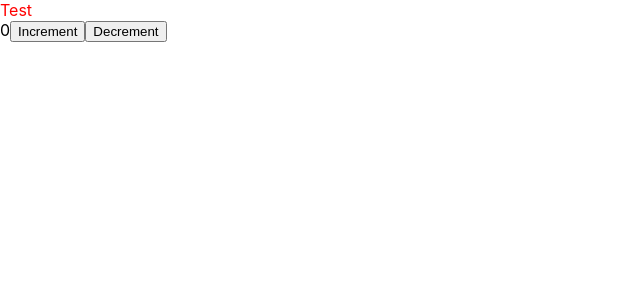
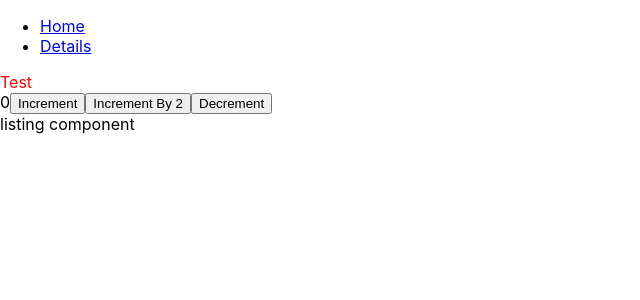
Before and after one commit to mdogan13/omdb-react, a React (Create React App) app: page / in a window 1280 px wide. Shown: the top 300 px of the page, without its empty margins (0-640 px from the left). Built offline with nearby package versions, Linux system fonts and the light colour scheme.

Commit message:
Add routing

```diff
--- a/package.json
+++ b/package.json
@@ -10,10 +10,12 @@
     "@types/jest": "^27.5.2",
     "@types/react": "^18.0.15",
     "@types/react-dom": "^18.0.6",
+    "axios": "^1.7.9",
     "cra-template-typescript": "1.2.0",
     "react": "^18.2.0",
     "react-dom": "^18.2.0",
     "react-redux": "^9.2.0",
+    "react-router-dom": "^7.1.1",
     "react-scripts": "5.0.1",
     "sass": "^1.83.0",
     "util": "^0.12.4",
@@ -45,6 +47,7 @@
   },
   "devDependencies": {
     "@types/node": "^22.10.2",
+    "@types/react-router-dom": "^5.3.3",
     "ts-node": "^10.9.2",
     "typescript": "4.9.5"
   }
--- a/src/App.tsx
+++ b/src/App.tsx
@@ -1,13 +1,33 @@
 import React from 'react';
 import styles from './App.module.scss';
 import { useDispatch, useSelector } from 'react-redux';
-import { decrement, increment } from './features/counter/counterSlice';
+import { decrement, increment, incrementByAmount } from './features/counter/counterSlice';
+import { BrowserRouter as Router, Routes, Route, Link } from 'react-router-dom';
+import Details from './components/Details/Details';
+import Listing from './components/Listing/Listing';
 
 function App() {
   const count = useSelector((state: any) => state.counter.value)
   const dispatch = useDispatch()
 
   return (
+    <Router>
+      <nav>
+        <ul>
+          <li>
+            <Link to="/">Home</Link>
+          </li>
+          <li>
+            <Link to="/details">Details</Link>
+          </li>
+
+        </ul>
+      </nav>
+
+      <Routes>
+        <Route path="/" element={
+          <>
+
             <div className="App">
               <div className={styles.testClass}>
                 Test
@@ -20,13 +40,25 @@ function App() {
                 Increment
               </button>
               <button
+                aria-label="Increment value"
+                onClick={() => dispatch(incrementByAmount(2))}
+              >
+                Increment By 2
+              </button>
+              <button
                 aria-label="Decrement value"
                 onClick={() => dispatch(decrement())}
               >
                 Decrement
               </button>
             </div>
+            <Listing movies={[]} />
+          </>
+        } />
+        <Route path="/details" element={<Details title={''} year={''} genre={''} director={''} plot={''} />} />
+      </Routes>
+    </Router>
   );
 }
-
+//apikey=51010232
 export default App;
--- /dev/null
+++ b/src/components/Details/Details.tsx
@@ -0,0 +1,24 @@
+import React from 'react';
+
+interface DetailsProps {
+    title: string;
+    year: string;
+    genre: string;
+    director: string;
+    plot: string;
+}
+
+const Details: React.FC<DetailsProps> = ({ title, year, genre, director, plot }) => {
+    return (
+        <div className="details">
+            details component
+            {/* <h2>{title}</h2>
+            <p><strong>Year:</strong> {year}</p>
+            <p><strong>Genre:</strong> {genre}</p>
+            <p><strong>Director:</strong> {director}</p>
+            <p><strong>Plot:</strong> {plot}</p> */}
+        </div>
+    );
+};
+
+export default Details;
--- /dev/null
+++ b/src/components/Listing/Listing.tsx
@@ -0,0 +1,29 @@
+import React from 'react';
+
+interface Movie {
+    imdbID: string;
+    Title: string;
+    Year: string;
+    Poster: string;
+}
+
+interface ListingProps {
+    movies: Movie[];
+}
+
+const Listing: React.FC<ListingProps> = ({ movies }) => {
+    return (
+        <div className="movie-listing">
+            listing component
+            {/* {movies.map(movie => (
+                <div key={movie.imdbID} className="movie-item">
+                    <img src={movie.Poster} alt={movie.Title} />
+                    <h3>{movie.Title}</h3>
+                    <p>{movie.Year}</p>
+                </div>
+            ))} */}
+        </div>
+    );
+};
+
+export default Listing;
--- a/src/store.ts
+++ b/src/store.ts
@@ -1,8 +1,9 @@
-import { configureStore } from '@reduxjs/toolkit'
-import counterReducer from './features/counter/counterSlice'
+import { configureStore } from "@reduxjs/toolkit";
+import counterReducer from "./features/counter/counterSlice";
 
 export default configureStore({
   reducer: {
-    counter: counterReducer
-  }
-})
+    counter: counterReducer,
+
+  },
+});
```
Also changed, not shown: 1 other file (tests, documents, lock files or other folders). Lines whose indentation alone changed are shown as unchanged.
